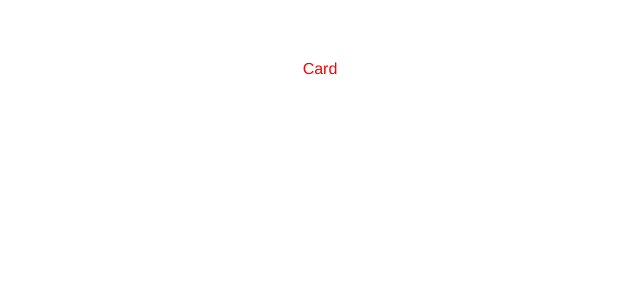
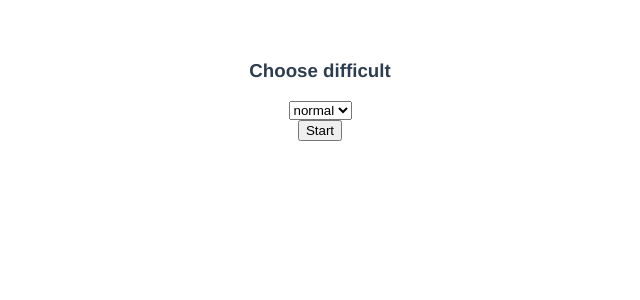
Before and after one commit to gerasimvol/memory-game, a Vue app: page / in a window 1280 px wide. Shown: the top 300 px of the page, without its empty margins (320-960 px from the left). Built offline with nearby package versions, Linux system fonts and the light colour scheme.

Commit message:
Add emoji generator

```diff
--- a/src/App.vue
+++ b/src/App.vue
@@ -1,16 +1,75 @@
 <template>
   <div id="app">
-    <card />
+    <section class="start-screen">
+      <div class="difficult">
+        <h3>Choose difficult</h3>
+        <select v-model="difficult">
+          <option
+            v-for="level in difficultOptions"
+            :key="`difficult-${level}`"
+          >
+            <span>{{ level }}</span>
+          </option>
+        </select>
+      </div>
+      <button @click="generateCards()">
+        Start
+      </button>
+    </section>
+    <section class="cards"></section>
   </div>
 </template>
 
 <script>
 import Card from './components/Card'
+import getRandomEmoji from './utils/generateRandomEmoji'
 
 export default {
   name: 'App',
   components: {
     Card
+  },
+  data () {
+    return {
+      difficultOptions: ['easy', 'normal', 'hard', 'insane'],
+      difficult: 'normal',
+      allCards: []
+    }
+  },
+  methods: {
+    generateCards () {
+      console.log(getRandomEmoji())
+
+      // generate unique cards and double it to create pairs
+      this.allCards =
+        this.generateUniqueCardsArray()
+        .concat(this.generateUniqueCardsArray())
+    },
+    generateUniqueCardsArray () {
+      const amountOfUniqueCards = this.getAmountOfCardFromDifficult()
+      const uniqueCards = []
+
+      for (let i = 0; i < amountOfUniqueCards; i++) {
+        const card = {
+          id: i,
+          text: i,
+          selected: false
+        }
+        uniqueCards.push(card)
+      }
+
+      return uniqueCards
+    },
+    getAmountOfCardFromDifficult () {
+      const basicAmount = 6
+
+      switch (this.difficult) {
+        case 'easy': return basicAmount
+        case 'normal': return basicAmount * 2
+        case 'hard': return basicAmount * 4
+        case 'insane': return basicAmount * 6
+      }
+    }
   }
 }
 </script>
--- a/src/components/Card.vue
+++ b/src/components/Card.vue
@@ -1,6 +1,5 @@
 <template>
   <div class="card">
-    <div class="card__title">Card</div>
   </div>
 </template>
 
@@ -14,9 +13,4 @@ export default {
 </script>
 
 <style lang="scss" scoped>
- .card {
-   &__title {
-     color: red;
-   }
- }
 </style>
--- /dev/null
+++ b/src/utils/generateRandomEmoji.js
@@ -0,0 +1,27 @@
+ const emojis = [
+  '😄','😃','😀','😊','😉','😍','😘','😚','😗','😙','😜','😝','😛','😳','😁',
+  '😔','😌','😒','😞','😣','😢','😂','😭','😪','😥','😰','😅','😓','😩','😫',
+  '😨','😱','😠','😡','😤','😖','😆','😋','😷','😎','😴','😵','😲','😟','😦',
+  '😧','😈','👿','😮','😬','😐','😕','😯','😶','😇','😏','😑','👲','👳','👮',
+  '👷','💂','👶','👦','👧','👨','👩','👴','👵','👱','👼','👸','😺','😸','😻',
+  '😽','😼','🙀','😿','😹','😾','👹','👺','🙈','🙉','🙊','💀','👽','💩','🔥',
+  '✨','🌟','💫','💥','💢','💦','💧','💤','💨','👂','👀','👃','👅','👄','👍',
+  '👎','👌','👊','✊','👋','✋','👐','👆','👇','👉','👈','🙌','🙏','👏','💪',
+  '🚶','🏃','💃','👫','👪','👬','👭','💏','💑','👯','🙆','🙅','💁','🙋','💆',
+  '💇','💅','👰','🙎','🙍','🙇','🎩','👑','👒','👟','👞','👡','👠','👢','👕',
+  '👔','👚','👗','🎽','👖','👘','👙','💼','👜','👝','👛','👓','🎀','🌂','💄',
+  '💛','💙','💜','💚','❤','💔','💗','💓','💕','💖','💞','💘','💌','💋','💍',
+  '💎','👤','👥','💬','👣','💭','🐶','🐺','🐱','🐭','🐹','🐰','🐸','🐯','🐨',
+  '🐻','🐷','🐽','🐮','🐗','🐵','🐒','🐴','🐑','🐘','🐼','🐧','🐦','🐤','🐥',
+  '🐣','🐔','🐍','🐢','🐛','🐝','🐜','🐞','🐌','🐙','🐚','🐠','🐟','🐬','🐳',
+  '🐋','🐄','🐏','🐀','🐃','🐅','🐇','🐉','🐎','🐐','🐓','🐕','🐖','🐁','🐂',
+  '🐲','🐡','🐊','🐫','🐪','🐆','🐈','🐩','🐾','💐','🌸','🌷','🍀','🌹','🌻',
+  '🌺','🍁','🍃','🍂','🌿','🌾','🍄','🌵','🌴','🌲','🌳','🌰','🌱','🌼','🌐',
+  '🌞','🌝','🌚','🌑','🌒','🌓','🌔','🌕','🌖','🌗','🌘','🌜','🌛','🌙','🌍',
+  '🌎','🌏','🌋','🌌','🌠','⭐','⛅','⛄','🌀','🌁','🌈','🌊','🎍','💝','🎎',
+  '🎒','🎓','🎏','🎆','🎇','🎐','🎑','🎃','👻','🎅','🎄','🎁','🎋','🎉','🎊'
+]
+
+export default function () {
+  return emojis[Math.floor(Math.random() * emojis.length)];
+};
```
